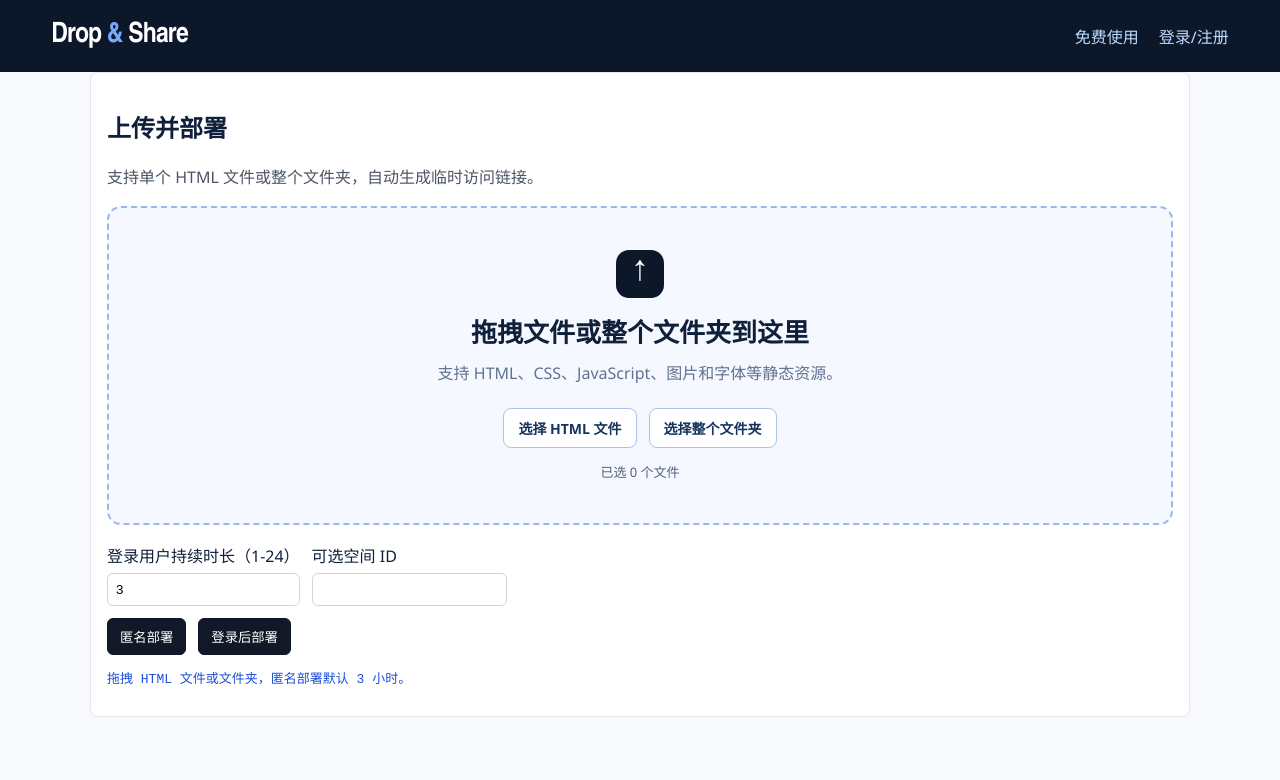
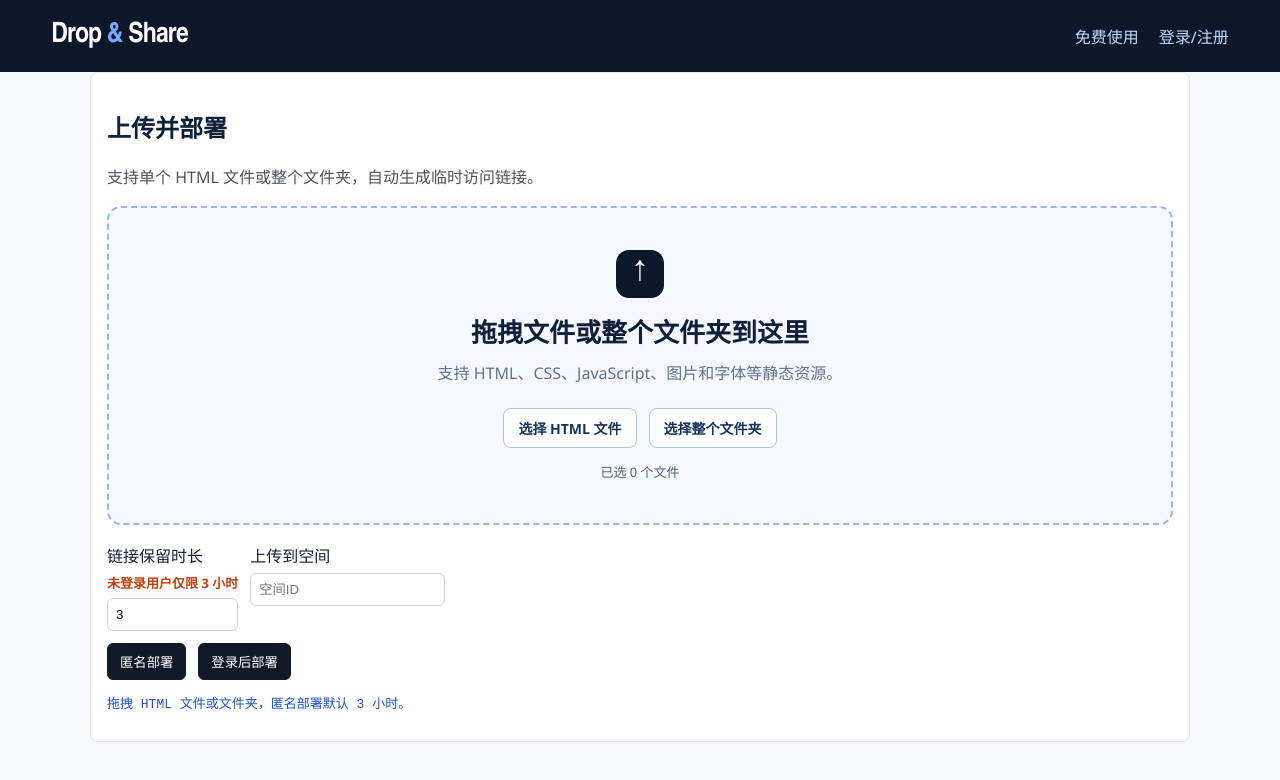
Before and after one commit to fffuuufffuuu/Drop-Share, a React (Vite) app in the folder web/: page /upload in a window 1280 px wide. Shown: the top 780 px of the page. Built offline with nearby package versions, Linux system fonts and the light colour scheme.

Commit message:
Clarify upload retention limits

```diff
--- a/web/src/pages/UploadPage.tsx
+++ b/web/src/pages/UploadPage.tsx
@@ -1,6 +1,7 @@
 import { useMemo, useState } from "react";
 
 import { api } from "../api";
+import { getCurrentUser } from "../auth";
 import { UploadDropzone } from "../components/UploadDropzone";
 import type { UploadEntry } from "../uploader";
 
@@ -9,6 +10,8 @@ export function UploadPage() {
   const [message, setMessage] = useState("拖拽 HTML 文件或文件夹，匿名部署默认 3 小时。");
   const [durationHours, setDurationHours] = useState(3);
   const [spaceId, setSpaceId] = useState("");
+  const isLoggedIn = getCurrentUser() !== null;
+  const maxDurationHours = isLoggedIn ? 24 : 3;
 
   const hasIndex = useMemo(
     () =>
@@ -56,19 +59,38 @@ export function UploadPage() {
       />
 
       <div className="row">
-        <label>
-          登录用户持续时长（1-24）
+        <div className="retention-field">
+          <label htmlFor="duration-hours">链接保留时长</label>
+          <span
+            id="retention-note"
+            className={
+              isLoggedIn
+                ? "retention-note retention-note--user"
+                : "retention-note retention-note--visitor"
+            }
+          >
+            {isLoggedIn ? "登录用户最长可保留 24 小时" : "未登录用户仅限 3 小时"}
+          </span>
           <input
+            id="duration-hours"
             type="number"
             min={1}
-            max={24}
+            max={maxDurationHours}
             value={durationHours}
-            onChange={(event) => setDurationHours(Number(event.target.value))}
+            aria-describedby="retention-note"
+            onChange={(event) => {
+              const nextValue = Number(event.target.value);
+              setDurationHours(Math.min(maxDurationHours, Math.max(1, nextValue)));
+            }}
           />
-        </label>
+        </div>
         <label>
-          可选空间 ID
-          <input value={spaceId} onChange={(event) => setSpaceId(event.target.value)} />
+          上传到空间
+          <input
+            value={spaceId}
+            placeholder="空间ID"
+            onChange={(event) => setSpaceId(event.target.value)}
+          />
         </label>
       </div>
 
--- a/web/src/styles.css
+++ b/web/src/styles.css
@@ -465,6 +465,25 @@ label {
   gap: 6px;
 }
 
+.retention-field {
+  display: flex;
+  flex-direction: column;
+  gap: 6px;
+}
+
+.retention-note {
+  font-size: 13px;
+  font-weight: 700;
+}
+
+.retention-note--visitor {
+  color: #c2410c;
+}
+
+.retention-note--user {
+  color: #2563eb;
+}
+
 input {
   padding: 8px;
   border: 1px solid #d1d5db;
```
Also changed, not shown: 1 other file (tests, documents, lock files or other folders).
